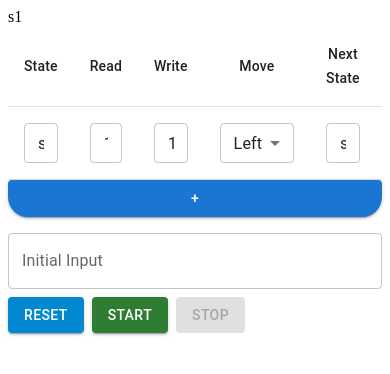
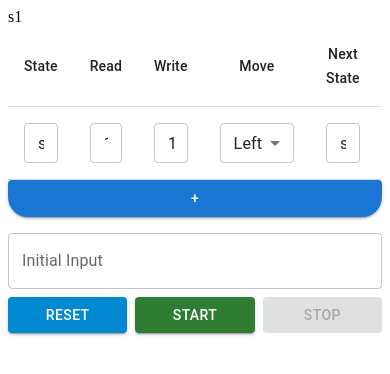
Before and after one commit to Kr1sh1/Turing-Machine-Simulator, a React (Vite) app: page /machines in a window 390 px wide. Shown: the top 374 px of the page. Built offline with nearby package versions, Linux system fonts and the light colour scheme.

Commit message:
Modify grid breakpoints for MachineControls buttons

```diff
--- a/src/components/MachineControls.jsx
+++ b/src/components/MachineControls.jsx
@@ -5,13 +5,13 @@ export default function MachineControls({ startDisabled, stopDisabled, reset, st
     <Box>
       <TextField label="Initial Input" margin="normal" fullWidth onChange={(event) => setInitialValue(event.target.value)} />
       <Grid container className="machine-controls" spacing={1}>
-        <Grid item sm={4}>
+        <Grid item xs={4}>
           <Button variant="contained" color="info" fullWidth onClick={reset}>Reset</Button>
         </Grid>
-        <Grid item sm={4}>
+        <Grid item xs={4}>
           <Button variant="contained" color="success" fullWidth onClick={start} disabled={startDisabled}>Start</Button>
         </Grid>
-        <Grid item sm={4}>
+        <Grid item xs={4}>
           <Button variant="contained" color="error" fullWidth onClick={stop} disabled={stopDisabled}>Stop</Button>
         </Grid>
       </Grid>
```
